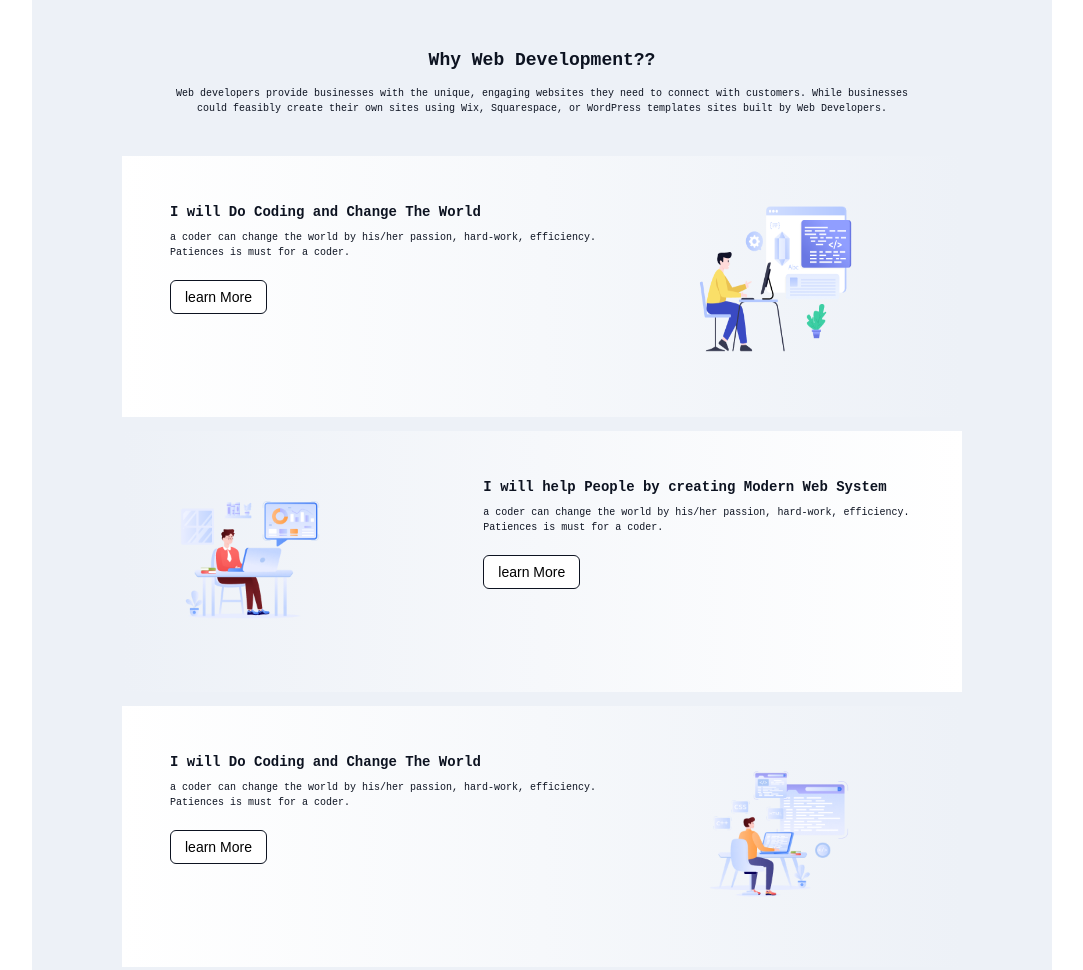
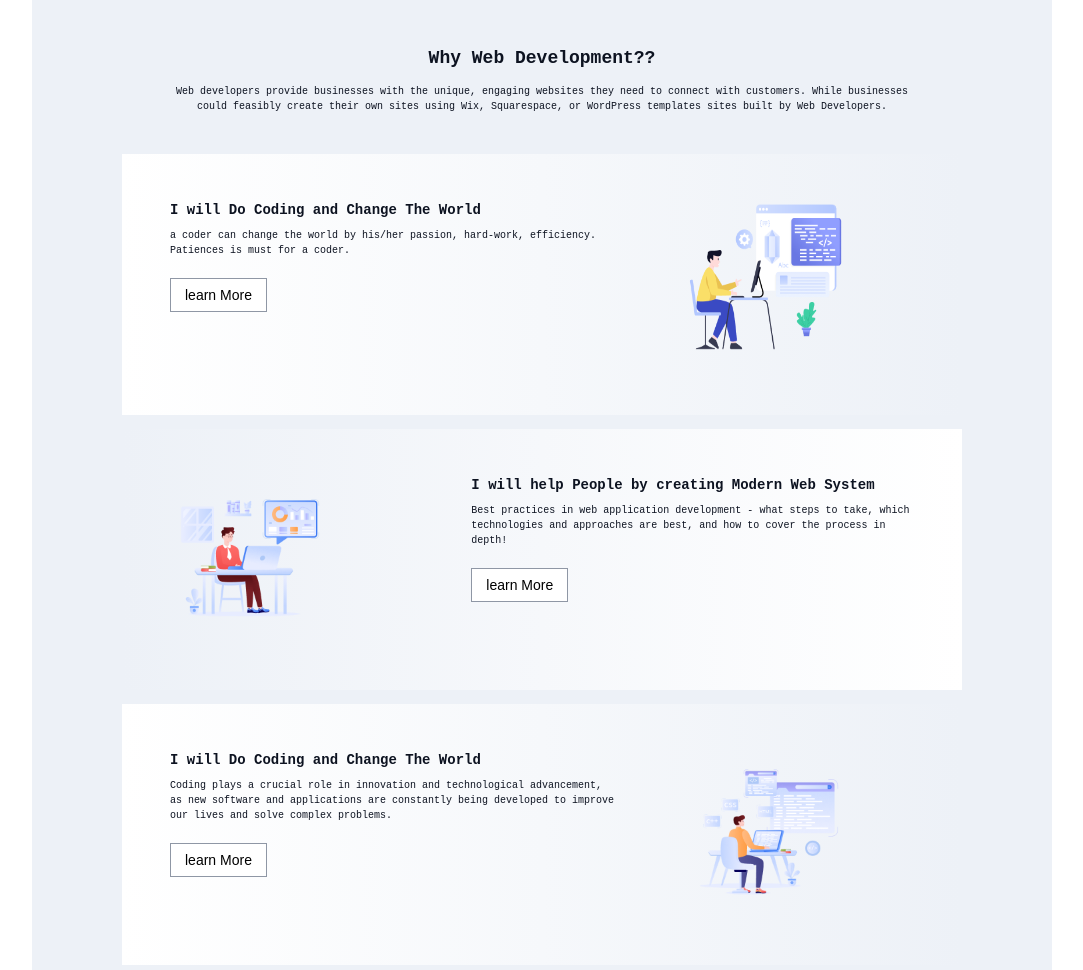
Before and after one commit to Sajnin14/assessment-1, a plain HTML site: page index.html in a window 1280 px wide. Shown: the part 566-1536 px from the top of the page, without its empty margins (98-1181 px from the left). Drawn offline with Linux system fonts and the light colour scheme; a web font is replaced by a local one.

Commit message:
developers updated

```diff
--- a/index.html
+++ b/index.html
@@ -61,7 +61,7 @@
                 </div>
                 <div class="developer-section-text">
                     <h4>I will help People by creating Modern Web System</h4>
-                    <p>a coder can change the world by his/her passion, hard-work, efficiency. Patiences is must for a coder.</p>
+                    <p>Best practices in web application development - what steps to take, which technologies and approaches are best, and how to cover the process in depth!</p>
                     <div class="developer-btn">
                       <a href=""><button>learn More</button></a>
                     </div>
@@ -74,7 +74,7 @@
              <div class="developer-section grid">
                 <div class="developer-section-text">
                     <h4>I will Do Coding and Change The World</h4>
-                    <p>a coder can change the world by his/her passion, hard-work, efficiency. Patiences is must for a coder.</p>
+                    <p>Coding plays a crucial role in innovation and technological advancement, as new software and applications are constantly being developed to improve our lives and solve complex problems.</p>
                     <div class="developer-btn">
                       <a href=""><button>learn More</button></a>
                     </div>
--- a/style.css
+++ b/style.css
@@ -42,6 +42,7 @@ button{
     background-color: #fff;
     border-radius: 6px;
     font-weight: 500;
+    cursor: pointer;
 
 }
 
@@ -102,6 +103,7 @@ button{
 .head-btn{
     color: #fff;
     background-color: #0D1321;
+    border: none;
 }
 
 
@@ -145,14 +147,19 @@ button{
     margin-top: 20px;
 }
 
+.developer-btn button{
+    border-radius: 0;
+    border: 1px solid #8f97a5;
+}
+
 .grid{
     display: grid;
     grid-template-columns: 2fr 1fr;
-    gap: 98px;
+    gap: 70px;
 }
 
 .grid-2{
     display: grid;
     grid-template-columns: 1fr 2fr;
-    gap: 98px;
+    gap: 80px;
 }
```
